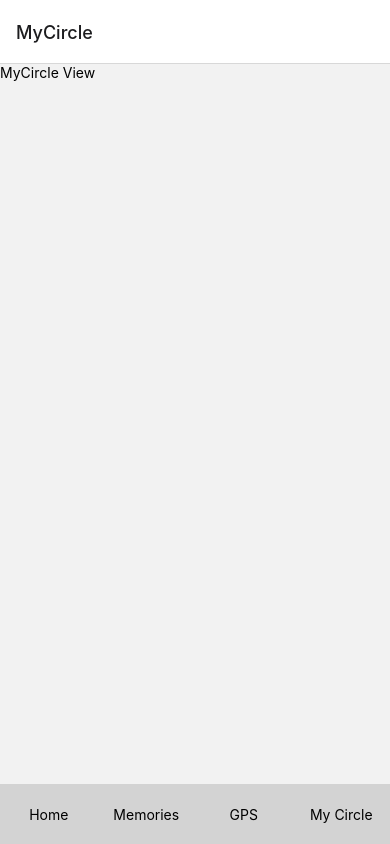
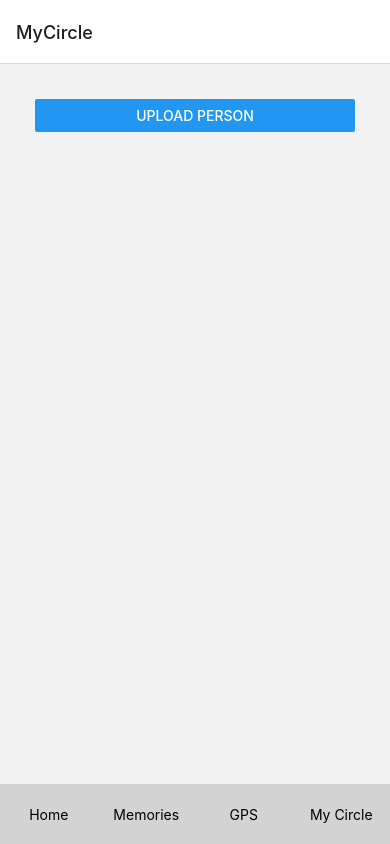
Before and after one commit to anahihull/medihacks, a React Native app: screen /MyCircle in a window 390 px wide. Built offline with nearby package versions, Linux system fonts and the light colour scheme.

Commit message:
Push de Adolfo

```diff
--- /dev/null
+++ b/src/components/TimelineForPersons.js
@@ -0,0 +1,17 @@
+import React from 'react';
+import { View, Text } from 'react-native';
+
+const MemoriesTimeline = ({ memories }) => {
+  return (
+    <View>
+      {memories.map((memory, index) => (
+        <View key={index} style={{ flexDirection: 'row', marginVertical: 10 }}>
+          <View style={{ width: 10, height: 10, borderRadius: 5, backgroundColor: 'blue', marginRight: 10 }}></View>
+          <Text>{memory.content}</Text>
+        </View>
+      ))}
+    </View>
+  );
+}
+
+export default MemoriesTimeline;
--- /dev/null
+++ b/src/components/UploadPerson.js
@@ -0,0 +1,62 @@
+import React, { useState } from 'react';
+import { Button, Alert } from 'react-native';
+import * as ImagePicker from 'expo-image-picker';
+
+const UploadMemory = ({ memories, onNewMemory }) => {
+
+    const isContentNameUnique = (name) => {
+        return !memories.some(memory => memory.content === name);
+    }
+
+    const handleImagePick = async () => {
+        let permissionResult = await ImagePicker.requestMediaLibraryPermissionsAsync();
+
+        if (!permissionResult.granted) {
+            alert('Permission to access camera roll is required!');
+            return;
+        }
+
+        const result = await ImagePicker.launchImageLibraryAsync();
+
+        if (result.canceled) {
+            return;
+        }
+
+        const content = await new Promise(resolve => {
+            Alert.prompt(
+                'New Person Name',
+                'Enter the name of your loved one:',
+                [{
+                    text: 'Cancel',
+                    onPress: () => resolve(null),
+                    style: 'cancel',
+                }, {
+                    text: 'OK',
+                    onPress: content => resolve(content)
+                }],
+                'plain-text'
+            );
+        });
+
+
+
+        if (content) {
+            const newMemory = {
+                content,
+                image: result.assets[0].uri
+            };
+
+            if (isContentNameUnique(content)) {
+                onNewMemory(newMemory);
+            } else {
+                Alert.alert('Error', 'This content name already exists. Please choose a different name.');
+            }
+        } else {
+            Alert.alert('Error', 'Person upload cancelled.');
+        }
+    };
+
+    return <Button title="Upload Person" onPress={handleImagePick} />;
+}
+
+export default UploadMemory;
--- a/src/views/MyCircle.js
+++ b/src/views/MyCircle.js
@@ -1,12 +1,67 @@
-import React from 'react';
-import { View, Text } from 'react-native';
+import React, { useState } from 'react';
+import { View, Text, Image, TouchableOpacity, StyleSheet, ScrollView } from 'react-native';
+import TimelineForPersons from '../components/TimelineForPersons';
+import UploadPerson from '../components/UploadPerson';
 
 const MyCircle = () => {
+  const [memories, setMemories] = useState([]);
+
+  const handleNewMemory = (newMemory) => {
+    setMemories((prevMemories) => [
+      ...prevMemories,
+      {
+        id: prevMemories.length + 1,
+        content: newMemory.content,
+        start: newMemory.start,
+        image: newMemory.image,
+      },
+    ]);
+  };
+
   return (
-    <View>
-      <Text>MyCircle View</Text>
+    <View style={styles.container}>
+      {memories.map((memory) => (
+        <TouchableOpacity
+          style={styles.memoryContainer}
+          key={memory.id}
+        >
+          {memory.image && (
+            <Image
+              source={{ uri: memory.image }}
+              style={styles.memoryImage}
+            /> // Muestra la imagen si está presente
+          )}
+          <View style={styles.textContainer}>
+            <Text style={styles.memoryText}>{memory.content}</Text>
+          </View>
+        </TouchableOpacity>
+      ))}
+      <UploadPerson memories={memories} onNewMemory={handleNewMemory} />
     </View>
   );
-}
+};
+
+const styles = StyleSheet.create({
+  container: {
+    padding: 35,
+  },
+  memoryContainer: {
+    flexDirection: 'row', // Alinea elementos en fila
+    alignItems: 'center', // Alinea elementos en el centro verticalmente
+    marginBottom: 25, // Espacio entre las memorias
+  },
+  memoryImage: {
+    width: 100,
+    height: 100,
+    marginRight: 50,
+    borderRadius: 50,
+  },
+  textContainer: {
+    flex: 1, // Permite que el texto ocupe el espacio disponible
+  },
+  memoryText: {
+    // Estilos de texto
+  },
+});
 
 export default MyCircle;
```
